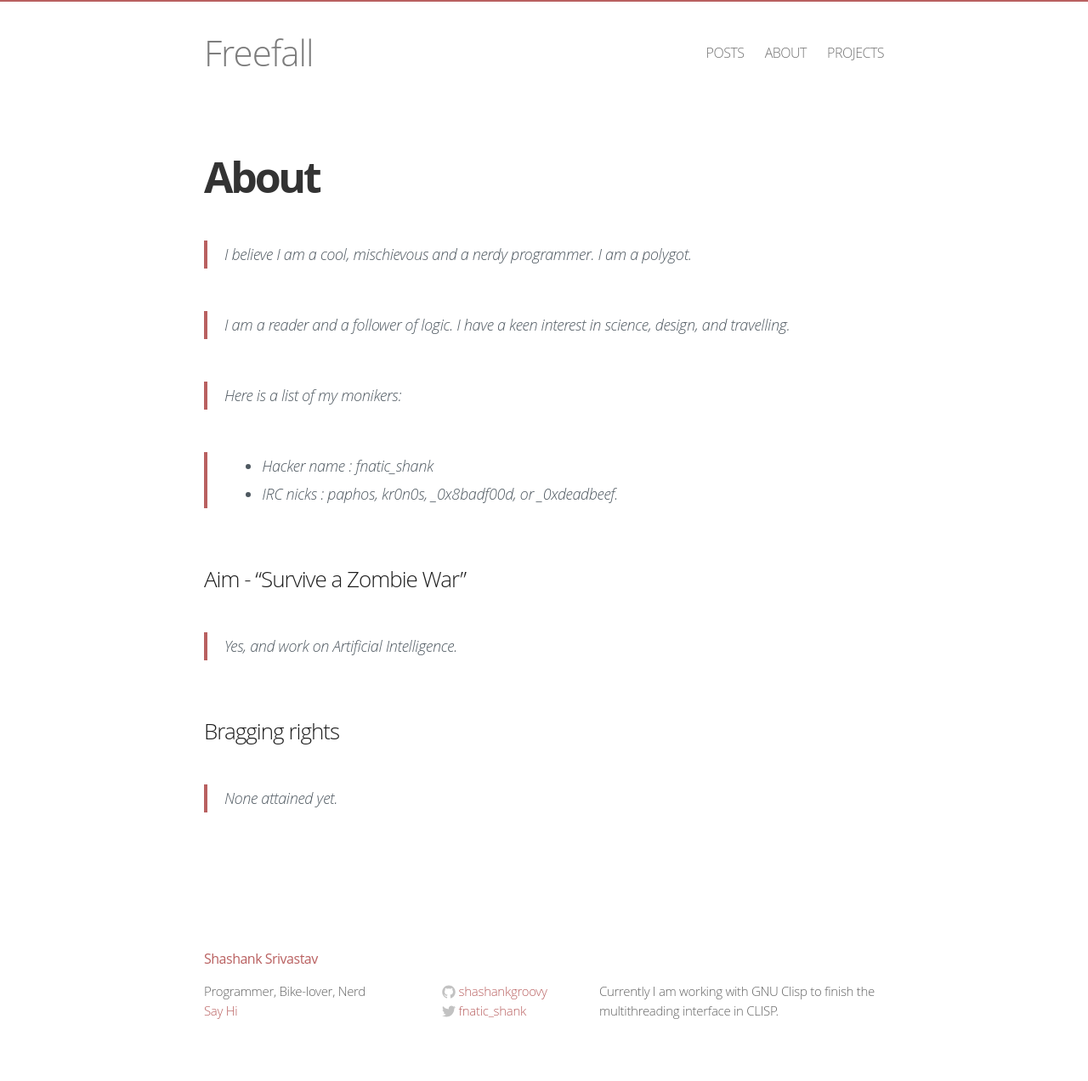
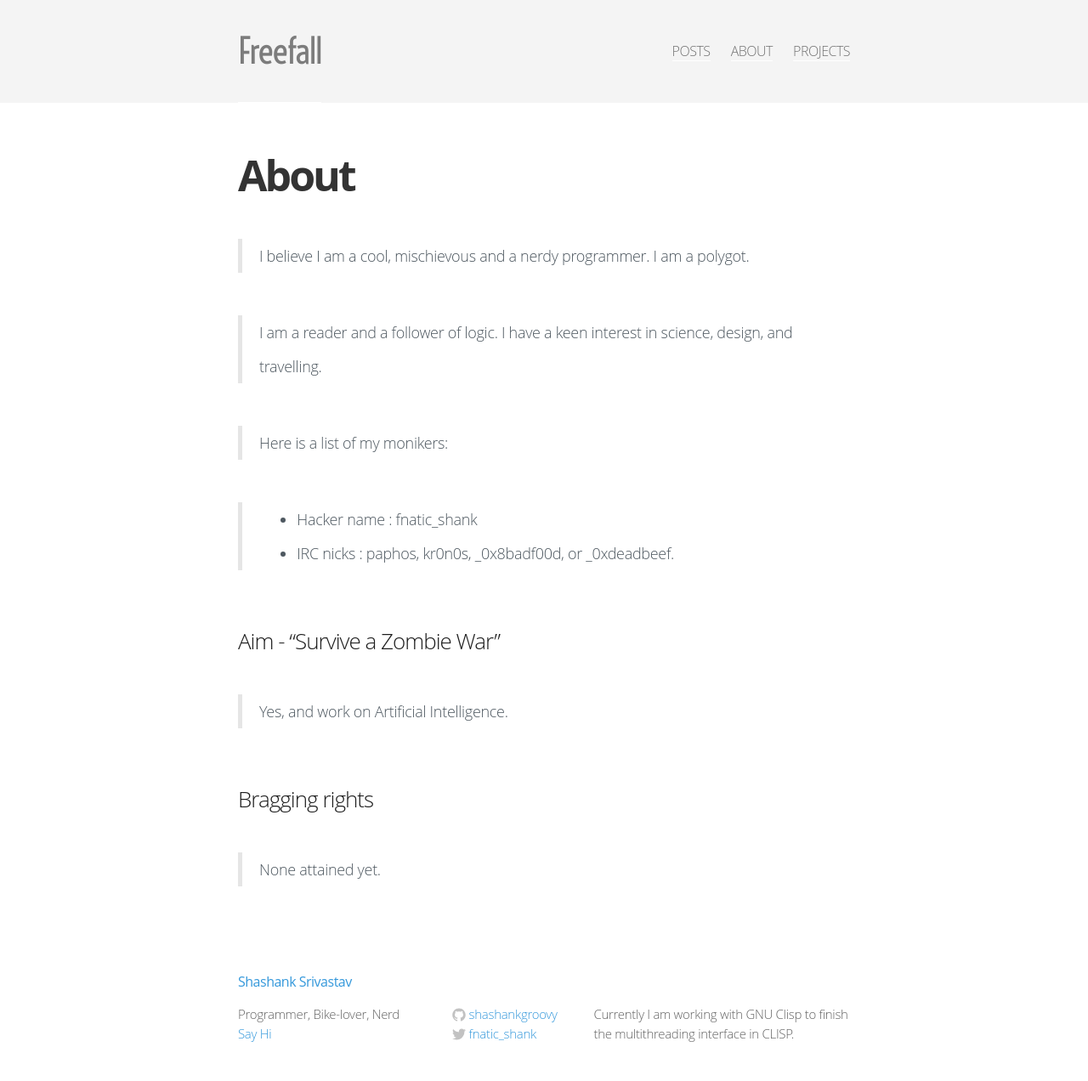
Before and after one commit to shashankgroovy/shashankgroovy.github.io, a Jekyll site: the page built from about/index.md, in a window 1280 px wide. Shown: the whole page at 85% size. Built offline with Jekyll 4.4.1, drawn with Linux system fonts in a browser that asks for light colours; some web fonts are replaced; Markdown is read by kramdown in place of the engine named in the settings; before the commit the page ends 1245 px from its top, so only the background shows below that.

Commit message:
Moar tweaks! Can't stick on a descent landing page argh '

```diff
--- a/_includes/head.html
+++ b/_includes/head.html
@@ -17,7 +17,8 @@
         <link rel="shortcut icon" href="{{ site.url }}/images/favicon.ico" />
         <link rel="apple-touch-icon" href="{{ site.url }}/images/apple-touch-icon.png" />
 
-        <!-- Get the Google font : Open Sans -->
-        <!--<link href='http://fonts.googleapis.com/css?family=Open+Sans' rel='stylesheet' type='text/css'>-->
+        <!-- Get the Google font : Merriweather font -->
+        <link
+        href='http://fonts.googleapis.com/css?family=Merriweather:300|Voltaire' rel='stylesheet' type='text/css'>
 
     </head>
--- a/_includes/header.html
+++ b/_includes/header.html
@@ -8,11 +8,11 @@
       <a href="#" class="menu-icon">
         <svg version="1.1" xmlns="http://www.w3.org/2000/svg" xmlns:xlink="http://www.w3.org/1999/xlink" x="0px" y="0px"
            viewBox="0 0 18 15" enable-background="new 0 0 18 15" xml:space="preserve">
-          <path fill="#B96060" d="M18,1.484c0,0.82-0.665,1.484-1.484,1.484H1.484C0.665,2.969,0,2.304,0,1.484l0,0C0,0.665,0.665,0,1.484,0
+          <path fill="#3498db" d="M18,1.484c0,0.82-0.665,1.484-1.484,1.484H1.484C0.665,2.969,0,2.304,0,1.484l0,0C0,0.665,0.665,0,1.484,0
             h15.031C17.335,0,18,0.665,18,1.484L18,1.484z"/>
-          <path fill="#B96060" d="M18,7.516C18,8.335,17.335,9,16.516,9H1.484C0.665,9,0,8.335,0,7.516l0,0c0-0.82,0.665-1.484,1.484-1.484
+          <path fill="#3498db" d="M18,7.516C18,8.335,17.335,9,16.516,9H1.484C0.665,9,0,8.335,0,7.516l0,0c0-0.82,0.665-1.484,1.484-1.484
             h15.031C17.335,6.031,18,6.696,18,7.516L18,7.516z"/>
-          <path fill="#B96060" d="M18,13.516C18,14.335,17.335,15,16.516,15H1.484C0.665,15,0,14.335,0,13.516l0,0
+          <path fill="#3498db" d="M18,13.516C18,14.335,17.335,15,16.516,15H1.484C0.665,15,0,14.335,0,13.516l0,0
             c0-0.82,0.665-1.484,1.484-1.484h15.031C17.335,12.031,18,12.696,18,13.516L18,13.516z"/>
         </svg>
       </a>
--- a/css/light.css
+++ b/css/light.css
@@ -40,9 +40,9 @@ body {
 
 h1, h2, h3, h4, h5, h6 { font-size: 100%; font-weight: 400; color: #888;}
 
-a         { color: #B96060; text-decoration: none; border-bottom: 1px solid #FFFFFF; }
-a:hover   { color: #434343; border-bottom: 1px solid #7d7d7d; }
-a:visited { color: #434343; }
+a         { color: #3498db; text-decoration: none; border-bottom: 1px solid #FFFFFF; }
+a:hover   { color: #34495e; border-bottom: 1px solid #7d7d7d; }
+a:visited { color: #34495e; }
 
 /* Utility */
 
@@ -50,7 +50,7 @@ a:visited { color: #434343; }
 .wrap:after { content:""; display:table; }
 .wrap:after { clear: both; }
 .wrap {
-  max-width       : 800px;
+  max-width       : 720px;
   padding         : 0 30px;
   margin          : 0 auto;
   zoom            : 1;
@@ -63,11 +63,9 @@ a:visited { color: #434343; }
 /* Site header */
 
 .site-header {
-  border-top      : 2px solid #B96060;/* #1BC5A3;*/
-  /*border-top      : 2px solid #1edc97;[> #1BC5A3;<]*/
-  /*border-bottom   : 1px solid #e8e8e8;*/
+  /*border-top      : 4px solid #3498db;[> #1edc97 #1BC5A3;<]*/
   min-height      : 120px;
-  background-color: #FFFFFF;
+  background-color: #F4F4F4;
 }
 
 .site-title,
@@ -75,10 +73,12 @@ a:visited { color: #434343; }
 .site-title:visited {
   display         : block;
   color           : #7C7C7C;
+  font-family     : "Voltaire", sans-serif;
   font-size       : 42px;
   letter-spacing  : -1px;
   float           : left;
   line-height     : 120px;
+  /*text-transform  : uppercase;*/
   position        : relative;
   z-index         : 1;
 }
@@ -105,7 +105,7 @@ a:visited { color: #434343; }
 .site-footer {
   background-color: #FFFFFF;
   /*border-top      : 1px solid #e8e8e8;*/
-  padding         : 60px 0 30px;
+  padding         : 0 0 30px;
 }
 
 .footer-heading {
@@ -220,7 +220,7 @@ a:visited { color: #434343; }
 
 .post-header h1 {
   font-size       : 50px;
-  letter-spacing  : -3.25px;
+  letter-spacing  : -3px;
   line-height     : 1;
   font-weight     : bold;
   color           : #333333;
@@ -234,9 +234,9 @@ a:visited { color: #434343; }
 
 .post-content {
     margin        : 0 0 30px;
-    font-family   : 'FreightText Book', serif;
-    font-size     : 18px;
-    line-height   : 33px;
+    font-family   : 'Merriweather', 'FreightText Book', serif;
+    font-size     : 20px;
+    line-height   : 40px;
     letter-spacing: .2px;
     color         : #2D2D2D; /* #4e5860;*/
 }
@@ -284,11 +284,11 @@ a:visited { color: #434343; }
 .post-content blockquote {
   font-family     : 'Open Sans',Helvetica, Arial, sans-serif;
   color           : #4e5860;
-  border-left     : 4px solid #B96060; /*#e8e8e8;*/
+  border-left     : 5px solid #e5e5e5;/*#B96060;*/
   padding-left    : 20px;
   font-size       : 18px;
   letter-spacing  : -.3px;
-  font-style      : italic;
+  /*font-style      : italic;*/
   margin          : 50px 0;
 }
 .post-content blockquote p { margin: 25px 0; }
@@ -467,7 +467,7 @@ a:visited { color: #434343; }
   }
 
   .post-header  h1 { font-size: 36px; }
-  .post-content    { font-size: 16px; }
+  .post-content    { font-size: 16px; line-height: 36px;}
   .post-content h2 { font-size: 28px; }
   .post-content h3 { font-size: 22px; }
   .post-content h4 { font-size: 18px; }
```
